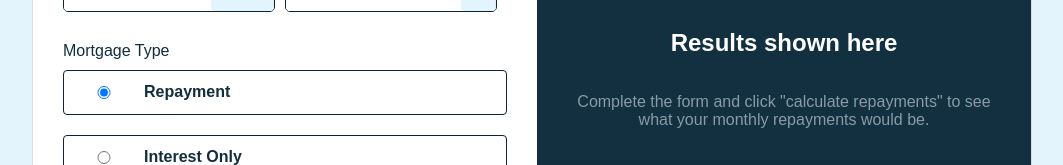
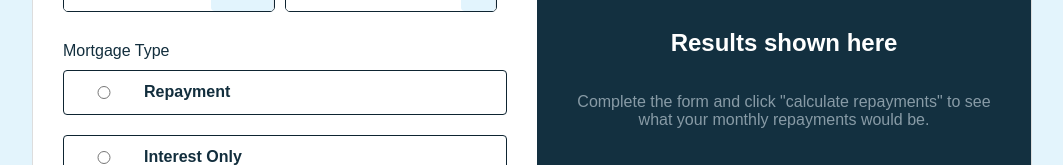
Before and after one commit to delfinjfb/mortgage-payment-femchallenge-, a React (Create React App) app: page / in a window 1280 px wide. Shown: the part 313-478 px from the top of the page, without its empty margins (108-1171 px from the left). Built offline with nearby package versions, Linux system fonts and the light colour scheme; a web font is replaced by a local one.

Commit message:
Dynamic radio

```diff
--- a/src/App.js
+++ b/src/App.js
@@ -2,6 +2,11 @@ import "./styles/_app.scss";
 import Radios from "./components/forms/radios/Radios.js";
 
 function App() {
+	const radioOptions = [
+		{value: "repayment", label: "Repayment"},
+		{value: "interest-only", label: "Interest Only"}
+	];
+
 	return (
 		<div className="container">
 			<div className="column">
@@ -35,7 +40,7 @@ function App() {
 
 						<section className="mortgage-type">
 							<label for="">Mortgage Type</label>
-							<Radios />
+							<Radios inputName="mortgage-type" options={radioOptions} />
 						</section>
 						<section className="total-repay">
 							{/* 							<h3>Total you'll repay over the term</h3>
--- a/src/components/forms/radios/Radios.js
+++ b/src/components/forms/radios/Radios.js
@@ -1,27 +1,19 @@
 import React from "react";
 import "./radios.scss";
-const Radios = () => {
+const Radios = ({inputName, options}) => {
 	return (
 		<>
-			<div className="radio-group">
-				<input
-					type="radio"
-					id="repayment"
-					name="mortgage-type"
-					value="repayment"
-					checked
-				/>
-				<label for="repayment">Repayment</label>
-			</div>
-			<div className="radio-group">
-				<input
-					type="radio"
-					id="interest-only"
-					name="mortgage-type"
-					value="interest-only"
-				/>
-				<label for="interest-only">Interest Only</label>
-			</div>
+			{options.map(option => (
+				<div className="radio-group" key={option.value}>
+					<input
+						type="radio"
+						id={option.value}
+						name={inputName}
+						value={option.value}
+					/>
+					<label for={option.value}>{option.label}</label>
+				</div>
+			))}
 		</>
 	);
 };
```
